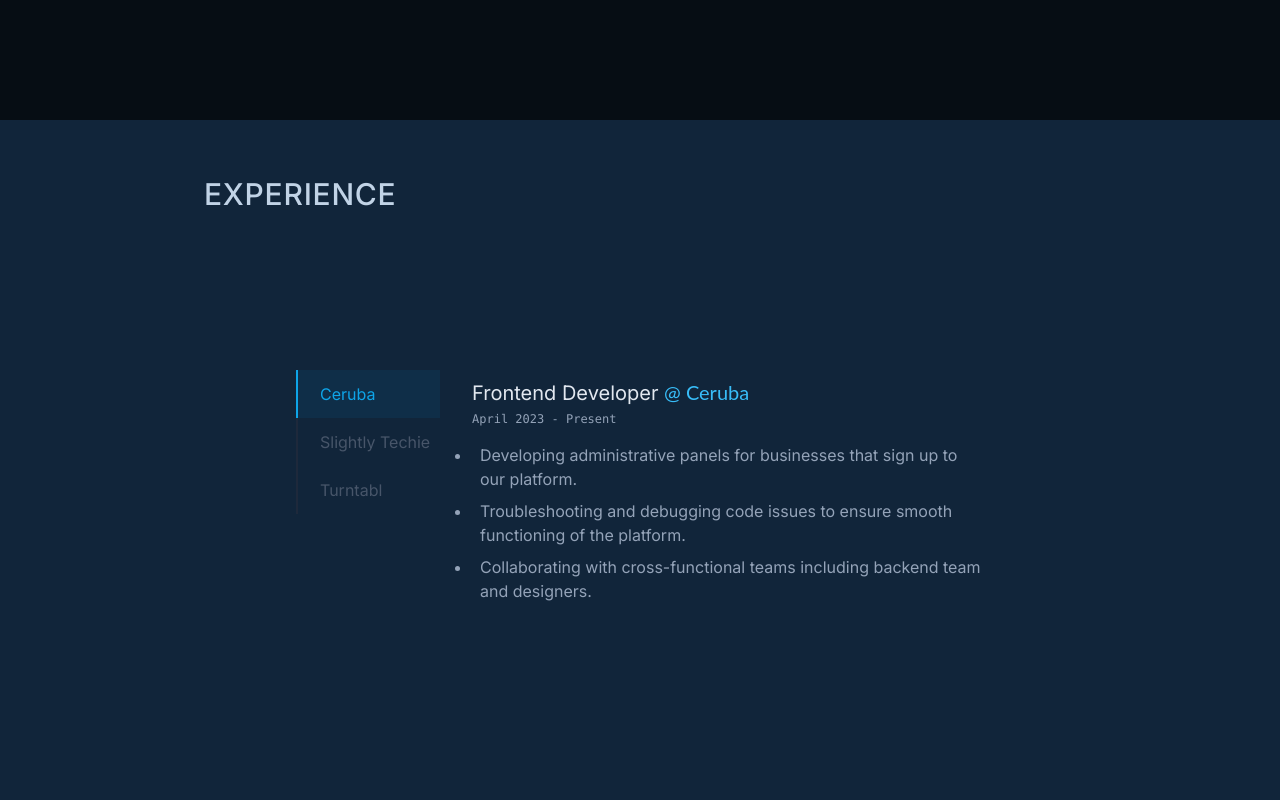
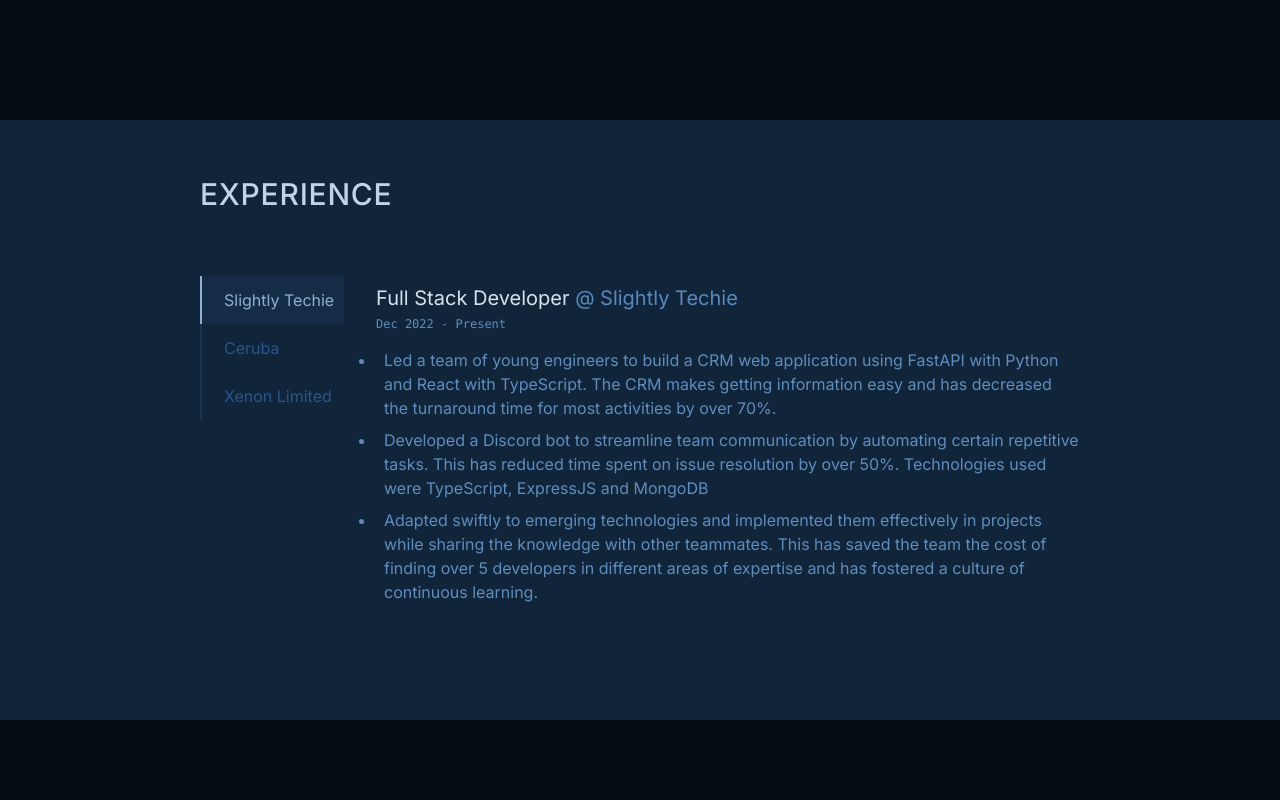
Before and after one commit to CozyBrian/My-portfolio-ts, a Next.js app: page / in a window 1280 px wide. Shown: the part 560-1360 px from the top of the page. Built offline with nearby package versions, Linux system fonts and the light colour scheme.

Commit message:
wip: experience section II

```diff
--- a/src/components/experience/index.tsx
+++ b/src/components/experience/index.tsx
@@ -9,37 +9,39 @@
   const work = [
     {
       id: "a",
-      title: "Ceruba",
-      position: "Frontend Developer",
-      startDate: "April 2023",
+      title: "Slightly Techie",
+      position: "Full Stack Developer",
+      startDate: "Dec 2022",
       endDate: "Present",
       description: [
-        "Developing administrative panels for businesses that sign up to our platform.",
-        "Troubleshooting and debugging code issues to ensure smooth functioning of the platform.",
-        "Collaborating with cross-functional teams including backend team and designers.",
+        "Led a team of young engineers to build a CRM web application using FastAPI with Python and React with TypeScript. The CRM makes getting information easy and has decreased the turnaround time for most activities by over 70%.",
+        "Developed a Discord bot to streamline team communication by automating certain repetitive tasks. This has reduced time spent on issue resolution by over 50%. Technologies used were TypeScript, ExpressJS and MongoDB",
+        "Adapted swiftly to emerging technologies and implemented them effectively in projects while sharing the knowledge with other teammates. This has saved the team the cost of finding over 5 developers in different areas of expertise and has fostered a culture of continuous learning.",
       ],
     },
     {
       id: "b",
-      title: "Slightly Techie",
-      position: "Full Stack Developer",
-      startDate: "Nov 2022",
+      title: "Ceruba",
+      position: "Frontend Developer",
+      startDate: "March 2023",
       endDate: "Present",
       description: [
-        "Developed, maintained, and shipped production code for client websites primarily using HTML, CSS, Sass, JavaScript, and jQuery",
-        "Provide leadership within engineering department through close collaboration, knowledge shares, and mentorship",
-        "Collaborating with cross-functional teams including backend team and designers.",
+        "Developed administrative panels for our clients to view reports, track sales, and gain insight on their business’ performance on our platform using TypeScript, React and NextJS.",
+        "Troubleshooting and debugging code issues to ensure smooth functioning of the platform.",
+        "collaborating with teams across departments to align front-end development with back-end and design efforts, ensuring seamless product integration.",
       ],
     },
     {
       id: "c",
-      title: "Turntabl",
-      position: "Software Engineer",
-      startDate: "Sept",
-      endDate: "Dec 2023",
+      title: "Xenon Limited",
+      url: "https://www.xenonlimited.com/",
+      position: "Junior Software Developer Intern",
+      startDate: "May",
+      endDate: "July 2023",
       description: [
-        "Collaborate with designers, project managers, and other engineers to transform creative concepts into production realities for clients and stakeholders",
-        "Collaborated with other student designers and engineers on pro-bono projects to create new brands, design systems, and websites for organizations in the community",
+        "Cooperated with UI designer to rebuild company website with newer technologies such as (TypeScript, React and NextJS) and exceptional User Interface and User Experience.",
+        "Implemented SEO best practices to improve the website's search engine ranking and visibility by 14%.",
+        "Enhanced user engagement by optimizing page load times and improving overall website performance by as much as 20%, resulting in longer user stay durations.",
       ],
     },
   ];
@@ -49,15 +51,15 @@
       // whileInView={{ opacity: 1, y: 0 }}
       // viewport={{ once: true }}
       transition={{ duration: 1.5 }}
-      className="bg-tesla-800 h-[680px] mb-24 w-full flex flex-row justify-center items-center"
+      className="bg-tesla-800 h-[600px] mb-24 w-full flex flex-row justify-center items-center"
     >
-      <section className="w-[880px] h-full py-14 flex flex-row flex-wrap gap-6 ">
-        <h2 className="px-1 text-tesla-text text-3xl font-medium tracking-wide">
+      <section className="w-[880px] h-full py-14 flex flex-col gap-16">
+        <h2 className="text-tesla-text text-3xl font-medium tracking-wide">
           EXPERIENCE
         </h2>
-        <div className="container px-4 mx-auto ">
-          <div className="container flex justify-center items-center lg:px-20 ">
-            <div className="w-screen px-8 md:px-0 md:max-w-[44rem] flex-1 flex flex-col md:flex-row gap-4 duration-150">
+
+        <div className="flex items-center">
+          <div className="w-screen px-8 md:px-0 md:ma x-w-[44rem] flex-1 flex flex-col md:flex-row gap-4 duration-150">
             <div className="w-full md:w-[10rem] pl-8 md:pl-0 shrink-0 overflow-scroll md:overflow-clip">
               <div className="pl-16 md:pl-0 h-12 md:w-[10rem] justify-center md:justify-start md:h-full flex flex-row md:flex-col shrink-0">
                 {work.map((item) => (
@@ -66,14 +68,14 @@
                     onClick={() => setSelectedTab(item.id)}
                     className={cn(
                       "h-12 w-[9rem] flex-col md:flex-row relative cursor-pointer shrink-0 duration-150",
-                        "hover:bg-sky-600/10 hover:[&>*:nth-child(2)]:text-sky-500",
-                        item.id === selectedTab && "bg-sky-600/10",
+                      "hover:bg-tesla-500/10 group",
+                      item.id === selectedTab && "bg-tesla-500/10",
                     )}
                   >
                     <motion.div
                       className={cn(
                         "absolute md:w-0.5 md:h-12 w-full h-0.5 bottom-0 md:left-0",
-                          "bg-slate-800",
+                        "bg-[#26568a]/30",
                       )}
                     ></motion.div>
                     <AnimatePresence>
@@ -82,17 +84,18 @@
                           layoutId="tab-highlight"
                           className={cn(
                             "absolute md:w-0.5 md:h-12 w-full h-0.5 bottom-0 md: left-0",
-                              "bg-sky-500",
+                            "bg-tesla-300",
                           )}
                         ></motion.div>
                       )}
                     </AnimatePresence>
                     <motion.div
                       className={cn(
-                          "w-full h-full flex items-center justify-center md:justify-start md:pl-6   duration-150",
+                        "w-full h-full flex items-center justify-center md:justify-start md:pl-6 duration-150",
+                        "group-hover:text-tesla-400",
                         item.id === selectedTab
-                            ? "text-sky-500"
-                            : "text-slate-600",
+                          ? "text-tesla-300"
+                          : "text-[#26568a]",
                       )}
                     >
                       {item.title}
@@ -114,13 +117,11 @@
                       className="py-2 flex flex-col gap-4"
                     >
                       <div>
-                          <p className="text-slate-200 text-xl mb-1">
+                        <p className="text-[#d6e1ee] text-xl mb-1">
                           {item.position}{" "}
-                            <span className="text-sky-400 font-['Lato']">
-                              @ {item.title}
-                            </span>
+                          <span className="text-[#5989bd]">@ {item.title}</span>
                         </p>
-                          <p className="text-xs text-slate-400 font-mono">
+                        <p className="text-xs text-tesla-400 font-mono">
                           {item.startDate} - {item.endDate}
                         </p>
                       </div>
@@ -128,7 +129,7 @@
                         {item.description.map((desc, docI) => (
                           <li
                             key={`${item.id}-desc-${docI}`}
-                              className="pl-2 text-base text-slate-400 "
+                            className="pl-2 text-base text-tesla-400"
                           >
                             {desc}
                           </li>
@@ -140,7 +141,6 @@
             </AnimatePresence>
           </div>
         </div>
-        </div>
       </section>
     </motion.div>
   );
```
Also changed, not shown: src/app/page.tsx (+1 -7 lines). Lines whose indentation alone changed are shown as unchanged.
